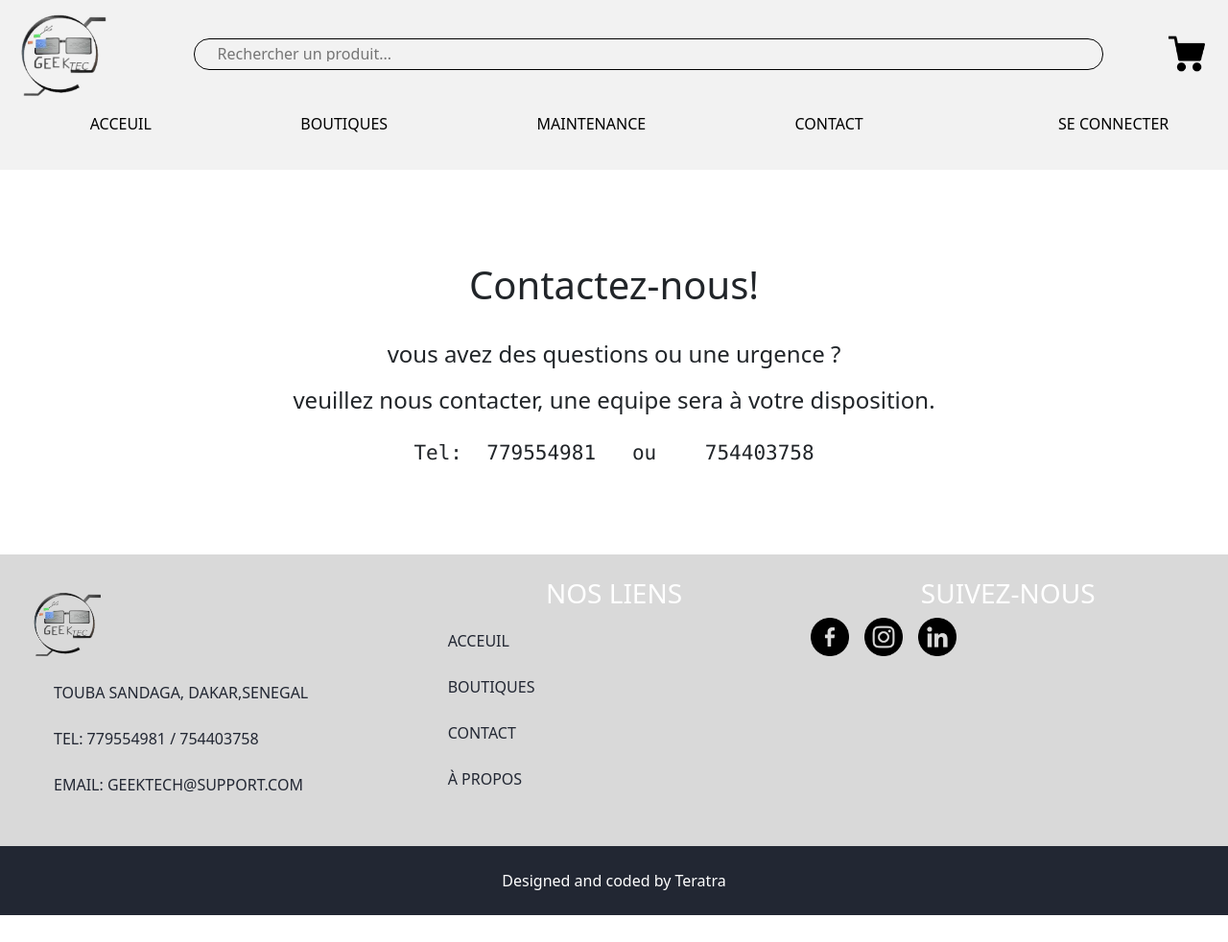
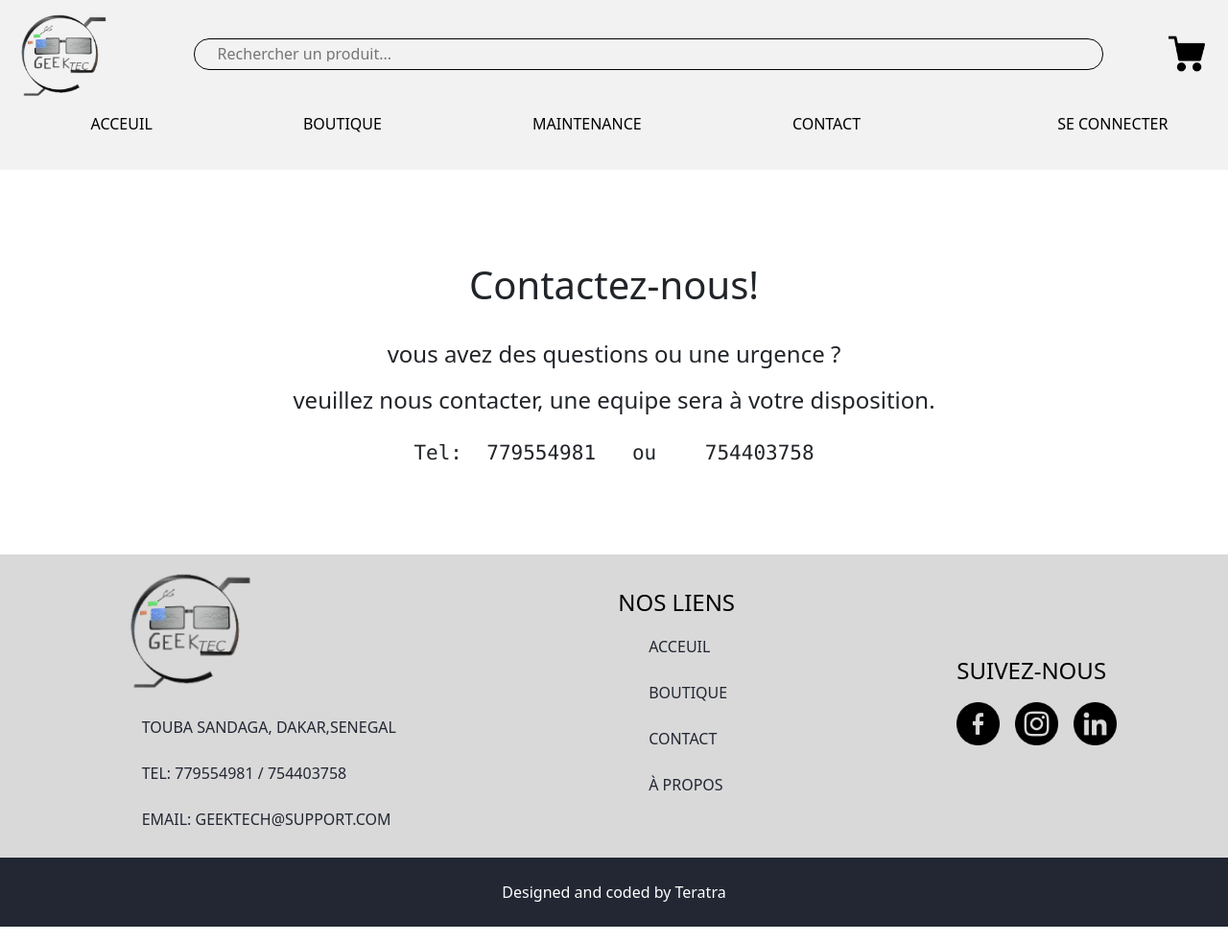
Before and after one commit to Dar-rius/ecommerce, a Django app: page /contact/ in a window 1280 px wide. Shown: the whole page at 96% size. Before the commit the page ends 954 px from the top, so only its background shows below. Run offline with Django 4.2, Linux system fonts and the light colour scheme.

Commit message:
update component footer

```diff
--- a/geektech/static/style/footer.css
+++ b/geektech/static/style/foot.css
@@ -2,12 +2,6 @@
 
 footer{
     background: #d9d9d9;
-}
-
-footer > div{
-    padding: 24px;
-    display: flex;
-    justify-content: space-between;
 }
 
 footer li{
@@ -15,13 +9,8 @@ footer li{
     font-weight: 500;
 }
 
-section{
-    width: 100%;
-    align-items: left;
-}
-
-section > img{
-    width: 100px;
+.sect img{
+    width: 45px;
     padding: .6rem 0px;
 }
 
@@ -29,9 +18,13 @@ section > img{
     display: flex;
     gap: 1rem;
 }
+
 .social > img{
     width: 40px;
-    height: 40px;
+}
+
+.part1 img{
+    width: 60%;
 }
 
 li{
@@ -47,4 +40,15 @@ footer p{
     text-align: center;
 }
 
+.tite{
+    color: black;
+}
+
+.sect{
+    width: 100%;
+    display: flex;
+    align-items: center;
+    justify-content: space-around;
+}
+
 /* END FOOTER */
--- a/geektech/templates/_base.html
+++ b/geektech/templates/_base.html
@@ -8,7 +8,7 @@
     {% load static %}
     <link href="https://cdn.jsdelivr.net/npm/bootstrap@5.0.2/dist/css/bootstrap.min.css" rel="stylesheet" integrity="sha384-EVSTQN3/azprG1Anm3QDgpJLIm9Nao0Yz1ztcQTwFspd3yD65VohhpuuCOmLASjC" crossorigin="anonymous">
     <link rel="stylesheet" type="text/css" href="{% static 'style/global.css' %}">
-    <link rel="stylesheet" type="text/css" href="{% static 'style/footer.css' %}">
+    <link rel="stylesheet" type="text/css" href="{% static 'style/foot.css' %}">
     <link rel="stylesheet" type="text/css" href="{% static 'style/headers.css' %}">
     <link rel="stylesheet" type="text/css" href="{% static 'style/index.css' %}">
     <link rel="stylesheet" type="text/css" href="{% static 'style/contact.css' %}">
--- a/geektech/templates/components/footer.html
+++ b/geektech/templates/components/footer.html
@@ -1,8 +1,8 @@
 {% block content%}
 {% load static %}
 <footer>
-    <div>
-        <section>
+    <div class="sect">
+        <section class="part1">
             <img src="{% static 'image/logo.png' %}" alt="">
             <ul>
                 <li>Touba sandaga, Dakar,Senegal</li>
@@ -10,25 +10,46 @@
                 <li>Email: geektech@support.com</li>
             </ul>
         </section>
-        <section>
-            <h3>NOS LIENS </h3>
+
+        <section class="part2">
+            <h4 class="tite">NOS LIENS </h4>
             <ul>
-                <li>ACCEUIL</li>
-                <li>BOUTIQUES</li>
-                <li>CONTACT</li>
-                <li>à propos</li>
+                <a href="{% url 'home' %}">
+                    <li>Acceuil</li>
+                </a>
+
+                <a href="{% url 'shop' %}">
+                    <li>Boutique</li>
+                </a>
+
+                <a href="{% url 'contact' %}">
+                    <li>Contact</li>
+                </a>
+
+                <a href="{% url 'propos' %}">
+                    <li>À propos</li>
+                </a>
             </ul>
         </section>
-        <section>
-            <h3>SUIVEZ-NOUS</h3>
+
+        <section class="part3">
+            <h4 class="tite">SUIVEZ-NOUS</h4>
             <div class="social">
-                <img src="{% static 'image/facebook.png' %}" alt="">
-                <img src="{% static 'image/instagram.png'%}" alt="">
-                <img src="{% static 'image/linkedin.png'%}" alt="">
+                <a href="">
+                    <img src="{% static 'image/facebook.png' %}" alt="">
+                </a>
+
+                <a href="">
+                    <img src="{% static 'image/instagram.png'%}" alt="">
+                </a>
+
+                <a href="">
+                    <img src="{% static 'image/linkedin.png'%}" alt="">
+                </a>
             </div>
 
         </section>
     </div>
-    <p>Designed and coded by Teratra</p>
+    <p class="last">Designed and coded by Teratra</p>
 </footer>
 {% endblock content%}
--- a/geektech/templates/components/header.html
+++ b/geektech/templates/components/header.html
@@ -13,23 +13,23 @@
         <div>
             <ul class="liste">
                 <a href="{% url 'home' %}">
-                    <li>acceuil</li>
+                    <li>Acceuil</li>
                 </a>
 
                 <a href="{% url 'shop' %}">
-                    <li>boutiques</li>
+                    <li>Boutique</li>
                 </a>
 
                 <a href="{% url 'propos' %}">
-                    <li>maintenance</li>
+                    <li>Maintenance</li>
                 </a>
 
                 <a href="{% url 'contact' %}">
-                    <li>contact</li>
+                    <li>Contact</li>
                 </a>
 
                 <a href="{% url 'login' %}" style="margin-left: 3rem;">
-                    <li>se connecter</li>
+                    <li>Se connecter</li>
                 </a>
             </ul>
 
```
